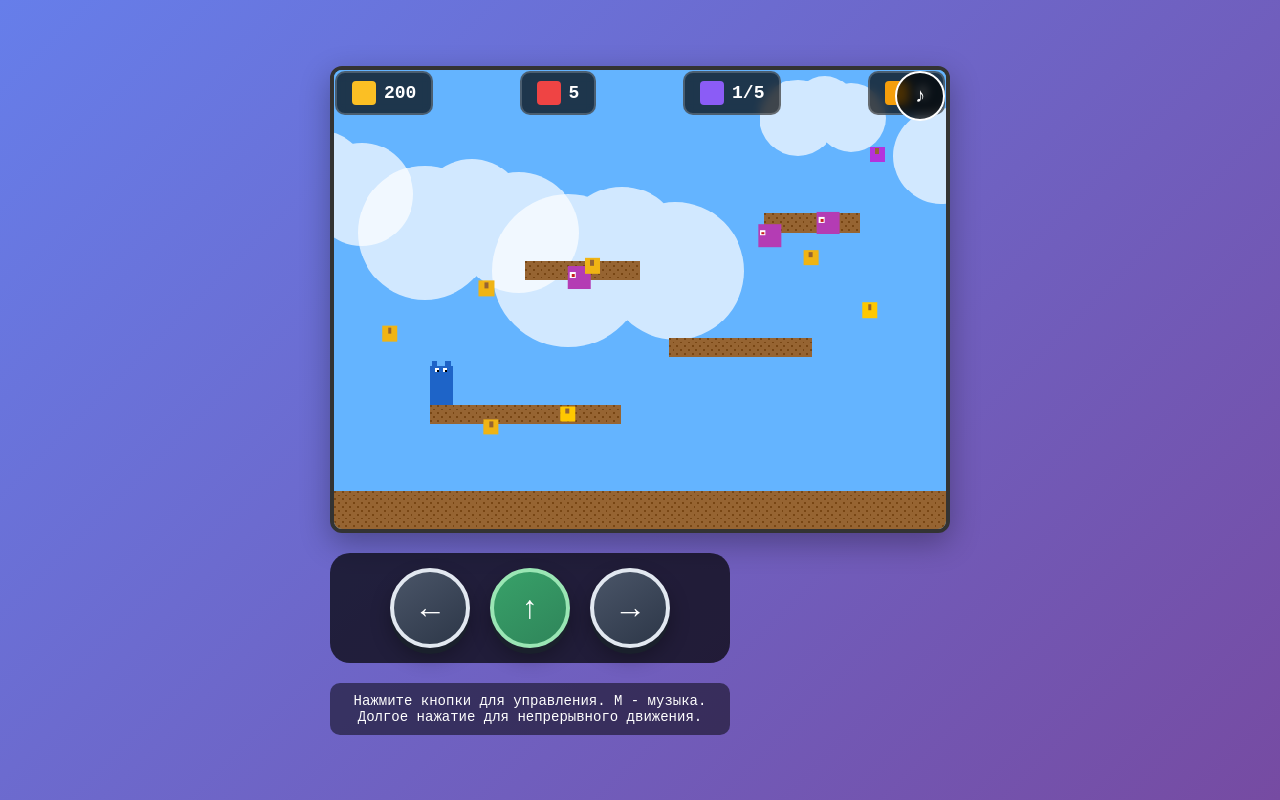
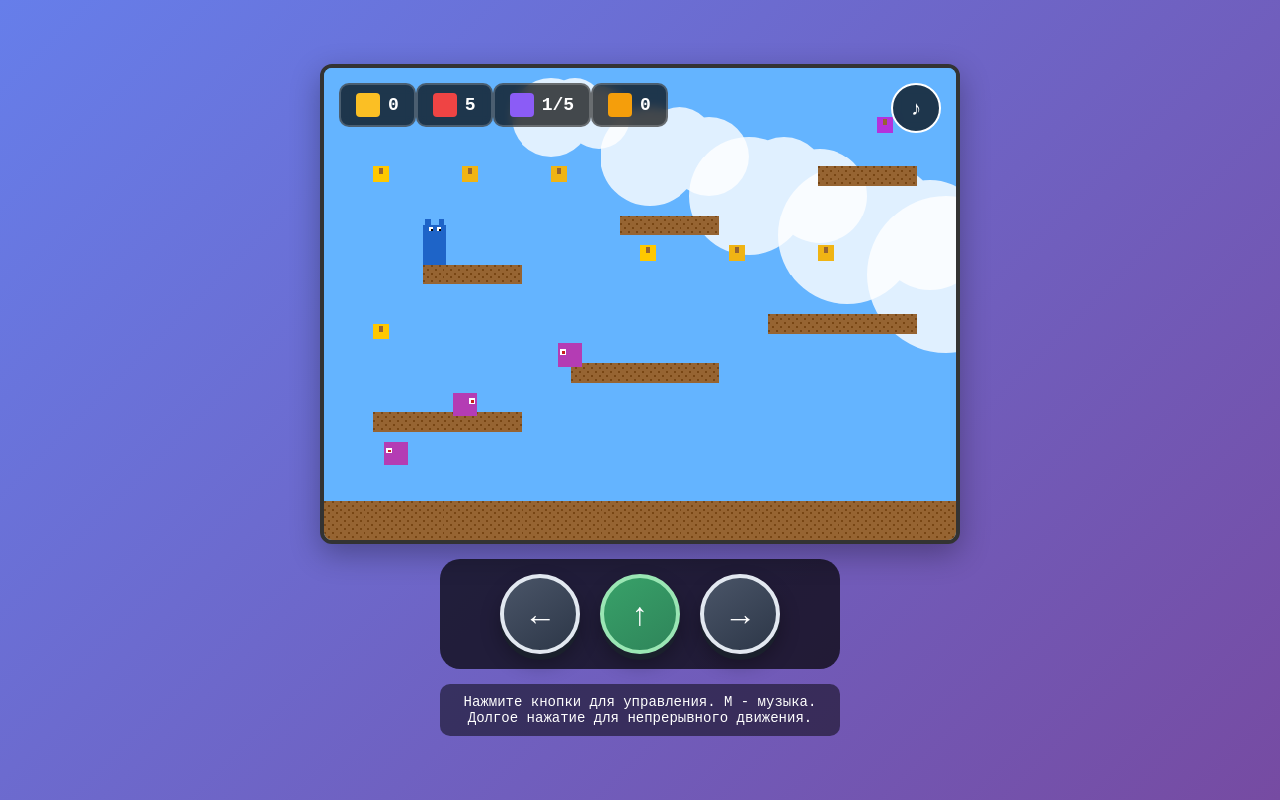
Before and after one commit to pisec3/SimpleMario, a plain HTML site: page index.html in a window 1280 px wide. Drawn offline with Linux system fonts and the light colour scheme.

Commit message:
Update index.html

```diff
--- a/index.html
+++ b/index.html
@@ -26,6 +26,7 @@
             overflow: hidden;
             user-select: none;
             -webkit-user-select: none;
+            padding: 10px;
         }
 
         .game-container {
@@ -33,18 +34,28 @@
             width: 100%;
             max-width: 640px;
             margin: 0 auto;
-            padding: 10px;
+            display: flex;
+            flex-direction: column;
+            align-items: center;
+            gap: 15px;
+        }
+
+        .canvas-wrapper {
+            position: relative;
+            width: 100%;
+            max-width: 640px;
+            aspect-ratio: 640/480;
+            border: 4px solid #333;
+            border-radius: 12px;
+            background: #64b5f6;
+            box-shadow: 0 10px 30px rgba(0,0,0,0.3);
+            overflow: hidden;
         }
 
         canvas {
             display: block;
             width: 100%;
-            height: auto;
-            max-height: 80vh;
-            border: 4px solid #333;
-            border-radius: 12px;
-            background: #64b5f6;
-            box-shadow: 0 10px 30px rgba(0,0,0,0.3);
+            height: 100%;
             image-rendering: pixelated;
             image-rendering: crisp-edges;
             touch-action: none;
@@ -54,12 +65,12 @@
             display: flex;
             justify-content: center;
             gap: 20px;
-            margin-top: 20px;
             padding: 15px;
             background: rgba(0,0,0,0.7);
             border-radius: 20px;
             width: 100%;
             max-width: 400px;
+            margin-top: 0;
         }
 
         .control-btn {
@@ -113,7 +124,7 @@
             left: 15px;
             right: 15px;
             display: flex;
-            justify-content: space-between;
+            justify-content: flex-start;
             pointer-events: none;
             z-index: 10;
         }
@@ -213,7 +224,6 @@
         }
 
         .instructions {
-            margin-top: 20px;
             text-align: center;
             color: white;
             font-size: 14px;
@@ -221,6 +231,7 @@
             background: rgba(0,0,0,0.5);
             border-radius: 10px;
             max-width: 400px;
+            margin-top: 0;
         }
 
         @media (max-width: 480px) {
@@ -243,15 +254,19 @@
             .game-over h2 {
                 font-size: 28px;
             }
+
+            .canvas-wrapper {
+                max-height: 60vh;
+            }
         }
 
         @media (max-height: 700px) {
-            canvas {
-                max-height: 70vh;
+            .canvas-wrapper {
+                max-height: 50vh;
             }
 
             .controls {
-                margin-top: 10px;
+                margin-top: 0;
             }
         }
 
@@ -279,6 +294,7 @@
 </head>
 <body class="no-select">
     <div class="game-container">
+        <div class="canvas-wrapper">
             <div class="ui-panel">
                 <div class="ui-item">
                     <div class="ui-icon score-icon"></div>
@@ -301,6 +317,7 @@
             <button class="music-btn" id="musicToggle">♪</button>
 
             <canvas id="gameCanvas"></canvas>
+        </div>
 
         <div class="controls">
             <button class="control-btn" id="leftBtn">←</button>
@@ -948,32 +965,14 @@
                         'linear-gradient(145deg, #ef4444, #dc2626)';
                 });
 
-                // Рестарт
-                restartBtn.addEventListener('click', () => {
-                    this.audio.stopMusic();
-                    this.resetGame();
-                    document.getElementById('gameOverScreen').style.display = 'none';
-                });
-
-                // Предотвращение контекстного меню на телефоне
-                this.canvas.addEventListener('contextmenu', (e) => e.preventDefault());
-
-                // Клавиатура для десктопа
+                // Клавиатура
                 document.addEventListener('keydown', (e) => {
                     if (e.key === 'ArrowLeft' || e.key === 'ArrowRight' || e.key === ' ') {
                         this.keys[e.key] = true;
-                        if (e.key === ' ') {
-                            this.player.jump();
-                        }
                         e.preventDefault();
                     }
                     if (e.key === 'm' || e.key === 'M') {
-                        this.audio.initialize().then(() => {
-                            const isPlaying = this.audio.toggleMusic();
-                            musicBtn.style.background = isPlaying ?
-                                'linear-gradient(145deg, #10b981, #059669)' :
-                                'linear-gradient(145deg, #ef4444, #dc2626)';
-                        });
+                        musicBtn.click();
                     }
                 });
 
@@ -983,6 +982,20 @@
                         e.preventDefault();
                     }
                 });
+
+                // Перезапуск
+                restartBtn.addEventListener('click', () => {
+                    this.resetGame();
+                    document.getElementById('gameOverScreen').style.display = 'none';
+                });
+
+                // Предотвращение стандартного поведения браузера
+                document.addEventListener('contextmenu', (e) => e.preventDefault());
+                document.addEventListener('touchmove', (e) => {
+                    if (e.target.tagName === 'BUTTON') {
+                        e.preventDefault();
+                    }
+                }, { passive: false });
             }
 
             resetGame() {
@@ -1001,43 +1014,45 @@
 
                 this.generateLevel(this.currentLevel);
                 this.updateUI();
+
+                // Инициализация аудио
+                this.audio.initialize();
             }
 
             generateLevel(level) {
-                // Очищаем предыдущие объекты
                 this.platforms = [];
                 this.enemies = [];
                 this.collectibles = [];
 
                 // Базовые платформы
                 this.platforms.push(new Platform(0, SCREEN_HEIGHT - 40, SCREEN_WIDTH, 40));
-                this.platforms.push(new Platform(100, 350, 200, 20));
-                this.platforms.push(new Platform(350, 280, 150, 20));
-                this.platforms.push(new Platform(200, 200, 120, 20));
-                this.platforms.push(new Platform(450, 150, 100, 20));
+                this.platforms.push(new Platform(50, 350, 150, 20));
+                this.platforms.push(new Platform(250, 300, 150, 20));
+                this.platforms.push(new Platform(450, 250, 150, 20));
+                this.platforms.push(new Platform(100, 200, 100, 20));
+                this.platforms.push(new Platform(300, 150, 100, 20));
+                this.platforms.push(new Platform(500, 100, 100, 20));
 
-                // Уровневая сложность
-                const enemyCount = Math.min(3 + level, 8);
-                const collectibleCount = Math.min(5 + level * 2, 15);
-
-                // Враги
+                // Враги в зависимости от уровня
+                const enemyCount = Math.min(level + 2, 8);
                 for (let i = 0; i < enemyCount; i++) {
-                    const x = 100 + Math.random() * (SCREEN_WIDTH - 200);
-                    const y = 100 + Math.random() * 200;
-                    const patrolRange = 50 + Math.random() * 100;
+                    const x = 100 + i * 70;
+                    const y = SCREEN_HEIGHT - 100 - (i % 3) * 50;
+                    const patrolRange = 50 + (i % 3) * 30;
                     this.enemies.push(new Enemy(x, y, patrolRange, level));
                 }
 
-                // Собираемые предметы
+                // Коллекционные предметы
+                const collectibleCount = 5 + level * 2;
                 for (let i = 0; i < collectibleCount; i++) {
-                    const x = 50 + Math.random() * (SCREEN_WIDTH - 100);
-                    const y = 50 + Math.random() * (SCREEN_HEIGHT - 150);
-                    const value = Math.random() > 0.7 ? 200 : 100;
+                    const x = 50 + (i * 90) % (SCREEN_WIDTH - 100);
+                    const y = 100 + Math.floor(i / 3) * 80;
+                    const value = (i % 3 === 0) ? 200 : 100;
                     this.collectibles.push(new Collectible(x, y, value));
                 }
 
-                // Выход с уровня (специальный предмет)
-                this.collectibles.push(new Collectible(SCREEN_WIDTH - 80, 80, 500));
+                // Специальный предмет для завершения уровня
+                this.collectibles.push(new Collectible(SCREEN_WIDTH - 80, 50, 500));
             }
 
             updateUI() {
@@ -1045,52 +1060,38 @@
                 document.getElementById('lives').textContent = this.lives;
                 document.getElementById('level').textContent = `${this.currentLevel}/5`;
                 document.getElementById('coins').textContent = this.coins;
+
+                // Анимация при смене уровня
+                if (this.levelCompleteTimer > 0) {
+                    document.getElementById('level').classList.add('level-up');
+                } else {
+                    document.getElementById('level').classList.remove('level-up');
+                }
             }
 
-            update() {
+            update(deltaTime) {
                 if (this.gameOver || this.levelComplete) return;
 
                 // Управление игроком
+                this.player.velX = 0;
                 if (this.keys['ArrowLeft']) {
                     this.player.velX = -PLAYER_SPEED;
                     this.player.facingRight = false;
-                } else if (this.keys['ArrowRight']) {
+                }
+                if (this.keys['ArrowRight']) {
                     this.player.velX = PLAYER_SPEED;
                     this.player.facingRight = true;
-                } else {
-                    this.player.velX = 0;
                 }
 
-                // Обновление врагов
-                for (const enemy of this.enemies) {
-                    enemy.update();
-                }
-
-                // Обновление собираемых предметов
-                for (const collectible of this.collectibles) {
-                    collectible.update();
-                }
-
-                // Обновление игрока и проверка столкновений
+                // Обновление игрока
                 const result = this.player.update(this.platforms, this.enemies, this.collectibles);
 
                 if (result === "collect") {
                     this.score += 100;
                     this.coins++;
                     this.updateUI();
-
-                    // Проверка завершения уровня
-                    if (this.collectibles.length === 0) {
-                        this.levelComplete = true;
-                        this.levelCompleteTimer = 60;
-                        this.audio.playSound('level_complete');
-                        document.getElementById('level').classList.add('level-up');
-                        setTimeout(() => {
-                            document.getElementById('level').classList.remove('level-up');
-                        }, 1500);
-                    }
                 } else if (result === "enemy_hit") {
-                    this.score += 200;
+                    this.score += 50;
                     this.updateUI();
                 } else if (result === "hurt") {
                     this.lives--;
@@ -1099,19 +1100,42 @@
                     if (this.lives <= 0) {
                         this.gameOver = true;
                         this.showGameOver(false);
+                        return;
                     }
+
+                    // Сброс позиции игрока
+                    this.player.x = 100;
+                    this.player.y = 100;
+                    this.player.velY = 0;
+                }
+
+                // Обновление врагов
+                for (const enemy of this.enemies) {
+                    enemy.update();
+                }
+
+                // Обновление коллекционных предметов
+                for (const collectible of this.collectibles) {
+                    collectible.update();
+                }
+
+                // Проверка завершения уровня
+                if (this.collectibles.length === 0) {
+                    this.levelComplete = true;
+                    this.levelCompleteTimer = 60;
+                    this.audio.playSound('level_complete');
                 }
 
                 // Обработка завершения уровня
                 if (this.levelComplete) {
                     this.levelCompleteTimer--;
+
                     if (this.levelCompleteTimer <= 0) {
                         if (this.currentLevel < 5) {
                             this.currentLevel++;
                             this.generateLevel(this.currentLevel);
                             this.player.x = 100;
                             this.player.y = 100;
-                            this.player.velX = 0;
                             this.player.velY = 0;
                             this.levelComplete = false;
                             this.updateUI();
@@ -1123,121 +1147,114 @@
                 }
             }
 
+            draw() {
+                // Очистка экрана
+                this.ctx.fillStyle = `rgb(${COLORS.SKY_BLUE.join(',')})`;
+                this.ctx.fillRect(0, 0, SCREEN_WIDTH, SCREEN_HEIGHT);
+
+                // Облака
+                this.drawClouds();
+
+                // Платформы
+                for (const platform of this.platforms) {
+                    platform.draw(this.ctx);
+                }
+
+                // Враги
+                for (const enemy of this.enemies) {
+                    enemy.draw(this.ctx);
+                }
+
+                // Коллекционные предметы
+                for (const collectible of this.collectibles) {
+                    collectible.draw(this.ctx);
+                }
+
+                // Игрок
+                this.player.draw(this.ctx);
+
+                // Эффект завершения уровня
+                if (this.levelComplete) {
+                    this.ctx.fillStyle = `rgba(255, 255, 255, ${0.3 + Math.sin(Date.now() / 200) * 0.2})`;
+                    this.ctx.fillRect(0, 0, SCREEN_WIDTH, SCREEN_HEIGHT);
+
+                    this.ctx.fillStyle = 'rgba(0, 0, 0, 0.8)';
+                    this.ctx.font = 'bold 48px Courier New';
+                    this.ctx.textAlign = 'center';
+                    this.ctx.fillText('LEVEL COMPLETE!', SCREEN_WIDTH / 2, SCREEN_HEIGHT / 2);
+
+                    this.ctx.font = '24px Courier New';
+                    this.ctx.fillText(`Next level: ${this.currentLevel + 1}`, SCREEN_WIDTH / 2, SCREEN_HEIGHT / 2 + 40);
+                }
+            }
+
+            drawClouds() {
+                const time = Date.now() / 1000;
+
+                for (let i = 0; i < 5; i++) {
+                    const x = (time * 10 + i * 100) % (SCREEN_WIDTH + 200) - 100;
+                    const y = 50 + i * 40;
+                    const size = 40 + i * 10;
+
+                    this.ctx.fillStyle = `rgba(255, 255, 255, 0.8)`;
+                    this.ctx.beginPath();
+                    this.ctx.arc(x, y, size, 0, Math.PI * 2);
+                    this.ctx.arc(x + size * 0.6, y - size * 0.3, size * 0.7, 0, Math.PI * 2);
+                    this.ctx.arc(x + size * 1.2, y, size * 0.8, 0, Math.PI * 2);
+                    this.ctx.fill();
+                }
+            }
+
             showGameOver(isWin) {
                 const gameOverScreen = document.getElementById('gameOverScreen');
                 const title = document.getElementById('gameOverTitle');
                 const message = document.getElementById('gameOverMessage');
 
                 if (isWin) {
-                    title.textContent = "ПОБЕДА!";
-                    message.textContent = `Вы прошли все уровни! Финальный счет: ${this.score}`;
+                    title.textContent = 'VICTORY!';
+                    message.textContent = `Вы прошли все уровни! Счет: ${this.score}`;
                 } else {
-                    title.textContent = "GAME OVER";
-                    message.textContent = `Игра окончена. Ваш счет: ${this.score}`;
+                    title.textContent = 'GAME OVER';
+                    message.textContent = `Попробуйте еще раз! Счет: ${this.score}`;
                 }
 
                 gameOverScreen.style.display = 'block';
             }
 
-            draw() {
-                // Очистка экрана
-                this.ctx.fillStyle = `rgb(${COLORS.SKY_BLUE.join(',')})`;
-                this.ctx.fillRect(0, 0, SCREEN_WIDTH, SCREEN_HEIGHT);
+            start() {
+                const gameLoop = (currentTime) => {
+                    if (!this.lastTime) this.lastTime = currentTime;
 
-                // Облака на заднем плане
-                this.drawBackground();
-
-                // Рисуем все объекты
-                for (const platform of this.platforms) {
-                    platform.draw(this.ctx);
-                }
-
-                for (const enemy of this.enemies) {
-                    enemy.draw(this.ctx);
-                }
-
-                for (const collectible of this.collectibles) {
-                    collectible.draw(this.ctx);
-                }
-
-                this.player.draw(this.ctx);
-
-                // Эффект завершения уровня
-                if (this.levelComplete) {
-                    this.ctx.fillStyle = `rgba(255, 255, 255, ${0.3 * Math.sin(Date.now() / 200) + 0.3})`;
-                    this.ctx.fillRect(0, 0, SCREEN_WIDTH, SCREEN_HEIGHT);
-
-                    this.ctx.fillStyle = 'rgba(0, 0, 0, 0.7)';
-                    this.ctx.fillRect(SCREEN_WIDTH / 2 - 150, SCREEN_HEIGHT / 2 - 50, 300, 100);
-
-                    this.ctx.fillStyle = 'white';
-                    this.ctx.font = 'bold 24px Courier New';
-                    this.ctx.textAlign = 'center';
-                    this.ctx.fillText('УРОВЕНЬ ПРОЙДЕН!', SCREEN_WIDTH / 2, SCREEN_HEIGHT / 2 - 10);
-
-                    if (this.currentLevel < 5) {
-                        this.ctx.font = '16px Courier New';
-                        this.ctx.fillText(`Следующий уровень: ${this.currentLevel + 1}`, SCREEN_WIDTH / 2, SCREEN_HEIGHT / 2 + 20);
-                    } else {
-                        this.ctx.font = '16px Courier New';
-                        this.ctx.fillText('ФИНАЛ!', SCREEN_WIDTH / 2, SCREEN_HEIGHT / 2 + 20);
-                    }
-                }
-
-                // Эффект получения урона
-                if (this.lives < 3) {
-                    const intensity = (3 - this.lives) * 0.1;
-                    this.ctx.fillStyle = `rgba(255, 0, 0, ${intensity * Math.sin(Date.now() / 300)})`;
-                    this.ctx.fillRect(0, 0, SCREEN_WIDTH, SCREEN_HEIGHT);
-                }
-            }
-
-            drawBackground() {
-                // Облака
-                const time = Date.now() / 10000;
-                for (let i = 0; i < 5; i++) {
-                    const x = (time * 50 + i * 150) % (SCREEN_WIDTH + 200) - 100;
-                    const y = 50 + i * 40;
-                    const size = 40 + i * 10;
-
-                    this.ctx.fillStyle = `rgba(255, 255, 255, 0.7)`;
-                    this.ctx.beginPath();
-                    this.ctx.arc(x, y, size, 0, Math.PI * 2);
-                    this.ctx.arc(x + size * 0.7, y - size * 0.3, size * 0.8, 0, Math.PI * 2);
-                    this.ctx.arc(x + size * 1.4, y, size * 0.9, 0, Math.PI * 2);
-                    this.ctx.fill();
-                }
-            }
-
-            gameLoop(currentTime) {
-                if (!this.lastTime) this.lastTime = currentTime;
                     const deltaTime = currentTime - this.lastTime;
                     this.lastTime = currentTime;
 
                     this.accumulator += deltaTime;
 
                     while (this.accumulator >= this.frameTime) {
-                    this.update();
+                        this.update(this.frameTime);
                         this.accumulator -= this.frameTime;
                     }
 
                     this.draw();
-                requestAnimationFrame((time) => this.gameLoop(time));
+
+                    if (!this.gameOver) {
+                        requestAnimationFrame(gameLoop);
                     }
+                };
 
-            async start() {
-                await this.audio.initialize();
-                this.lastTime = performance.now();
-                this.gameLoop(this.lastTime);
+                requestAnimationFrame(gameLoop);
             }
         }
 
         // Запуск игры при загрузке страницы
         window.addEventListener('load', () => {
-            new Game();
-        });
+            // Предотвращение масштабирования на мобильных устройствах
+            document.addEventListener('touchstart', (e) => {
+                if (e.touches.length > 1) {
+                    e.preventDefault();
+                }
+            }, { passive: false });
 
-        // Предотвращение масштабирования при двойном тапе
             let lastTouchEnd = 0;
             document.addEventListener('touchend', (e) => {
                 const now = Date.now();
@@ -1247,30 +1264,15 @@
                 lastTouchEnd = now;
             }, false);
 
-        // Предотвращение скролла при касании канваса
-        document.addEventListener('touchmove', (e) => {
-            if (e.target === document.getElementById('gameCanvas')) {
-                e.preventDefault();
-            }
-        }, { passive: false });
+            // Запрет на выделение текста
+            document.addEventListener('selectstart', (e) => e.preventDefault());
 
-        // Адаптация к ориентации экрана
-        function handleOrientation() {
-            const isPortrait = window.innerHeight > window.innerWidth;
-            const gameContainer = document.querySelector('.game-container');
+            // Инициализация игры
+            const game = new Game();
 
-            if (isPortrait) {
-                gameContainer.style.maxWidth = '100%';
-                document.querySelector('.controls').style.maxWidth = '100%';
-            } else {
-                gameContainer.style.maxWidth = '640px';
-                document.querySelector('.controls').style.maxWidth = '400px';
-            }
-        }
-
-        window.addEventListener('resize', handleOrientation);
-        window.addEventListener('orientationchange', handleOrientation);
-        handleOrientation();
+            // Экспорт для отладки
+            window.game = game;
+        });
     </script>
 </body>
 </html>
```
Lines whose indentation alone changed are shown as unchanged.
